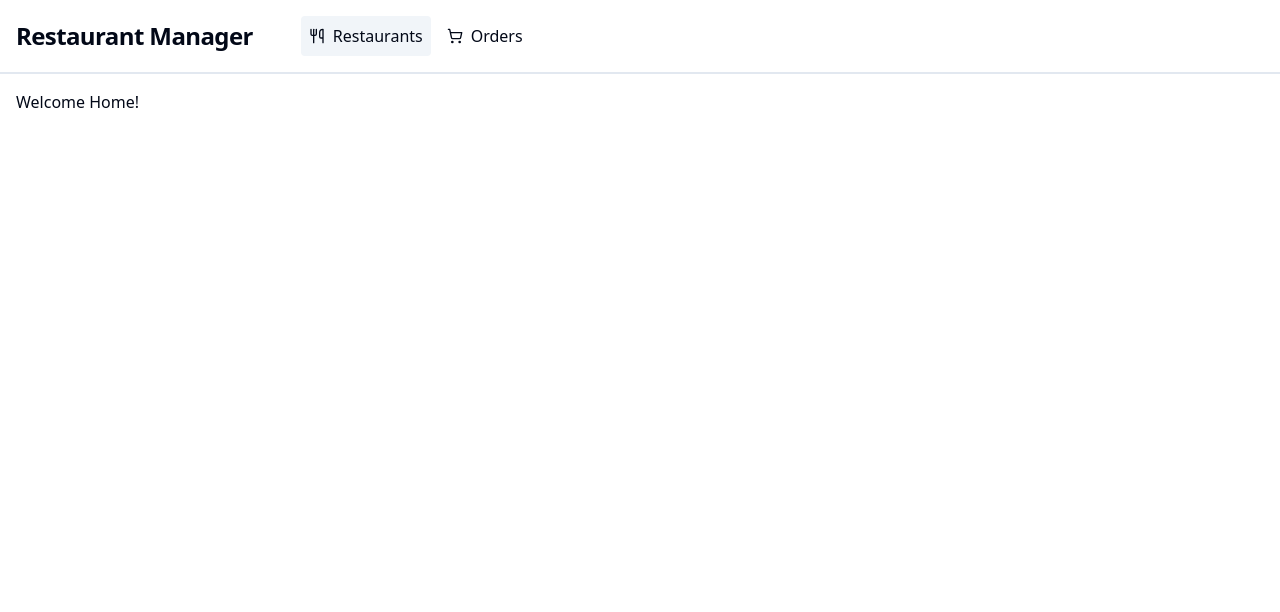
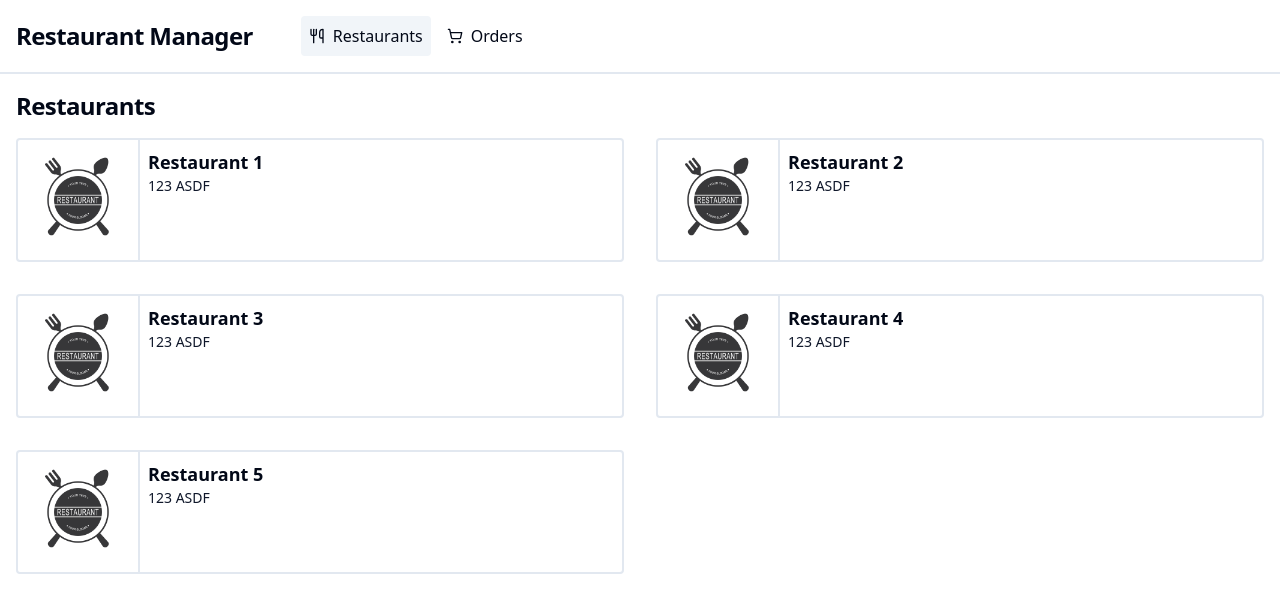
Before and after one commit to MatiasBarro/wakeup-challenge, a React (Vite) app in the folder apps/restaurant-app/: page / in a window 1280 px wide. Shown: the top 612 px of the page. Built offline with nearby package versions, Linux system fonts and the light colour scheme.

Commit message:
Use RestaurantList component in Index page

```diff
--- a/apps/restaurant-app/package.json
+++ b/apps/restaurant-app/package.json
@@ -21,7 +21,8 @@
     "react": "^18.2.0",
     "react-dom": "^18.2.0",
     "tailwind-merge": "^2.3.0",
-    "tailwindcss-animate": "^1.0.7"
+    "tailwindcss-animate": "^1.0.7",
+    "restaurant-types": "1.0.0"
   },
   "devDependencies": {
     "@tanstack/router-devtools": "^1.34.0",
--- a/apps/restaurant-app/src/routes/__root.tsx
+++ b/apps/restaurant-app/src/routes/__root.tsx
@@ -1,13 +1,12 @@
 import { createRootRoute, Outlet } from '@tanstack/react-router';
 import { TanStackRouterDevtools } from '@tanstack/router-devtools';
 import NavigationBar from '@/components/common/NavigationBar';
-import { Home } from 'lucide-react';
 
 export const Route = createRootRoute({
     component: () => (
         <div className="w-full min-h-screen">
             <NavigationBar />
-            <div className="container mx-auto p-4">
+            <div className="p-4">
                 <Outlet />
             </div>
             <TanStackRouterDevtools />
--- a/apps/restaurant-app/src/routes/index.lazy.tsx
+++ b/apps/restaurant-app/src/routes/index.lazy.tsx
@@ -1,9 +1,26 @@
+import RestaurantList from '@/components/restaurants/RestaurantList';
+import { TypographyH3 } from '@/components/ui/typographyH3';
 import { createLazyFileRoute } from '@tanstack/react-router';
+import { Restaurant } from 'restaurant-types';
+import logo from '@/assets/restaurant-logo.png';
 
 export const Route = createLazyFileRoute('/')({
     component: Index,
 });
 
+const restaurants: Restaurant[] = [
+    { name: 'Restaurant 1', address: '123 ASDF', id: '1', image: logo },
+    { name: 'Restaurant 2', address: '123 ASDF', id: '2', image: logo },
+    { name: 'Restaurant 3', address: '123 ASDF', id: '3', image: logo },
+    { name: 'Restaurant 4', address: '123 ASDF', id: '4', image: logo },
+    { name: 'Restaurant 5', address: '123 ASDF', id: '5', image: logo },
+];
+
 function Index() {
-    return <h3>Welcome Home!</h3>;
+    return (
+        <div className="flex flex-col gap-4">
+            <TypographyH3>Restaurants</TypographyH3>
+            <RestaurantList restaurants={restaurants} />
+        </div>
+    );
 }
```
Also changed, not shown: apps/restaurant-app/src/assets/restaurant-logo.png (added), 1 other file (tests, documents, lock files or other folders).
